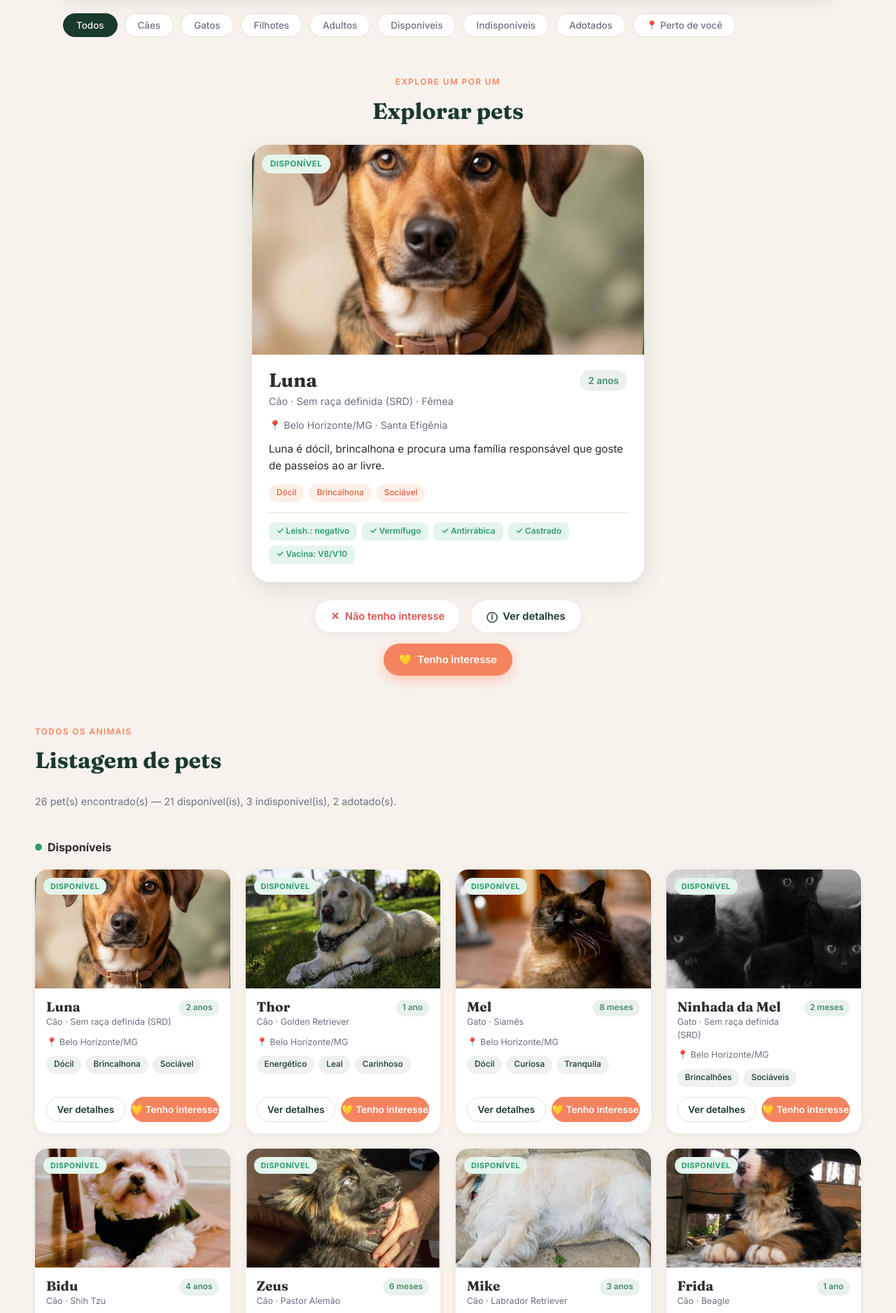
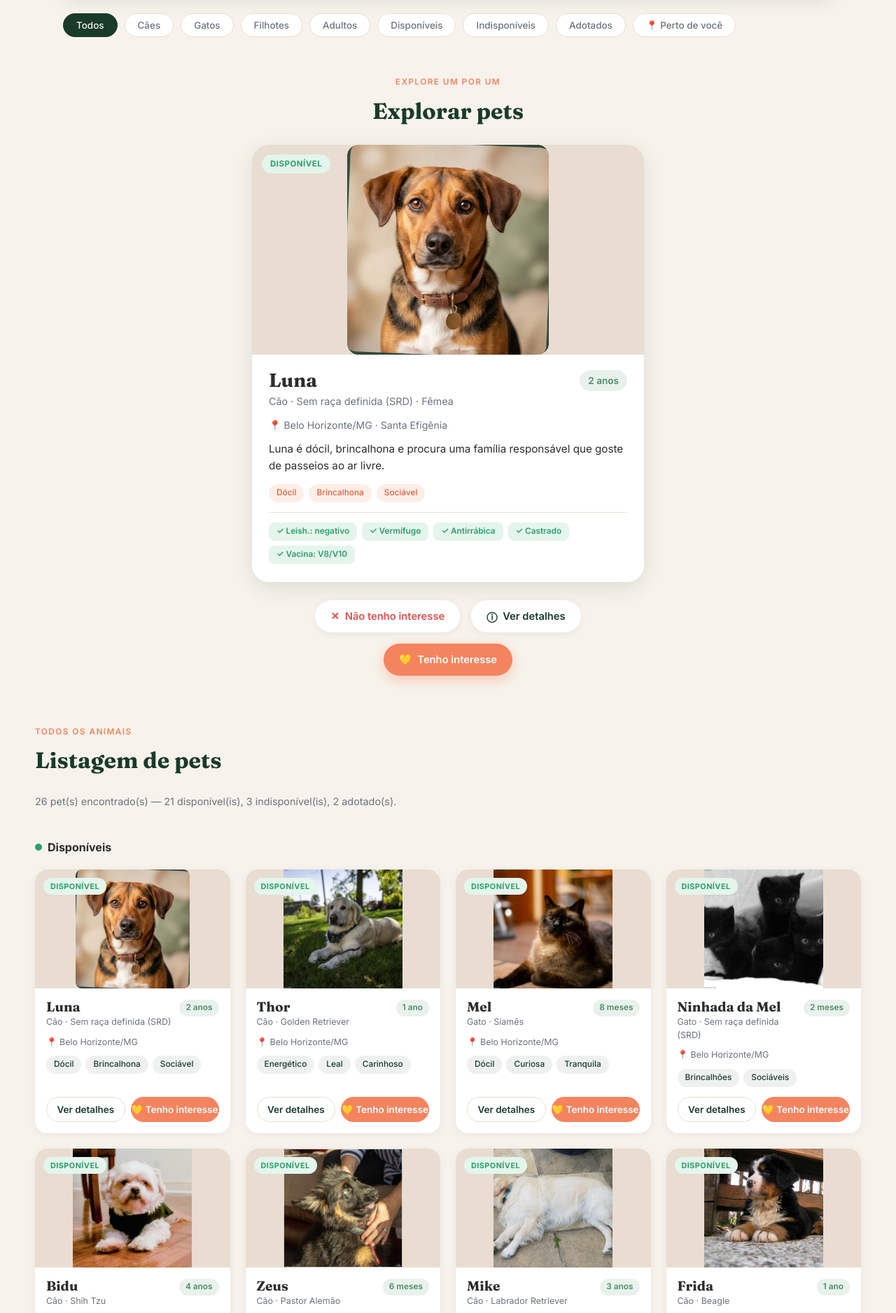
Before and after one commit to HIGOR-AURELIANO/controle-adocao-pets-main, a PHP site: page / in a window 1280 px wide. Shown: the part 1040-2917 px from the top of the page at 70% size. Run offline with PHP 8.4, Linux system fonts and the light colour scheme; data comes from the database, SQL or seed files in the repository.

Commit message:
Show full images in pet cards and detail views
Updated CSS rules for image display in explore cards, pet cards, and modal views from `object-fit: cover` to `object-fit: contain` to ensure images are not cropped. Also, updated cache version for CSS and JS files across multiple HTML pages.

Replit-Commit-Author: Agent
Replit-Commit-Session-Id: ce2cb998-d481-4725-9ad8-6d08629be897
Replit-Commit-Checkpoint-Type: full_checkpoint
Replit-Commit-Event-Id: dbad287e-ec24-4b8e-a428-622221c6204e
Replit-Commit-Screenshot-Url: https://storage.googleapis.com/screenshot-production-us-central1/67434801-ca8e-4e68-8e1f-bd58c85c5dfe/ce2cb998-d481-4725-9ad8-6d08629be897/VQeLsXT
Replit-Helium-Checkpoint-Created: true

```diff
--- a/cadastrar-pet.html
+++ b/cadastrar-pet.html
@@ -7,7 +7,7 @@
   <meta name="description" content="Cadastre um pet ou uma ninhada para adoção no meu4patas.">
   <link rel="icon" type="image/png" href="assets/logo-meu4patas.png?v=logo-final-1">
   <link href="https://fonts.googleapis.com/css2?family=Fraunces:ital,opsz,wght@0,9..144,400;0,9..144,600;0,9..144,700;0,9..144,900;1,9..144,600;1,9..144,700&family=Inter:wght@300;400;500;600;700&display=swap" rel="stylesheet">
-  <link rel="stylesheet" href="css/style.css?v=fix-v9">
+  <link rel="stylesheet" href="css/style.css?v=fix-v10">
 </head>
 <body>
 
@@ -278,6 +278,6 @@
   <!-- ───────────── TOAST ───────────── -->
   <div class="toast" id="toast" role="status" aria-live="polite" hidden></div>
 
-  <script src="js/script.js?v=fix-v9"></script>
+  <script src="js/script.js?v=fix-v10"></script>
 </body>
 </html>
--- a/cadastro.html
+++ b/cadastro.html
@@ -7,7 +7,7 @@
   <meta name="description" content="Cadastre-se no meu4patas para adotar ou doar pets com responsabilidade.">
   <link rel="icon" type="image/png" href="assets/logo-meu4patas.png?v=logo-final-1">
   <link href="https://fonts.googleapis.com/css2?family=Fraunces:ital,opsz,wght@0,9..144,400;0,9..144,600;0,9..144,700;0,9..144,900;1,9..144,600;1,9..144,700&family=Inter:wght@300;400;500;600;700&display=swap" rel="stylesheet">
-  <link rel="stylesheet" href="css/style.css?v=fix-v9">
+  <link rel="stylesheet" href="css/style.css?v=fix-v10">
 </head>
 <body>
 
@@ -218,6 +218,6 @@
   <!-- ───────────── TOAST ───────────── -->
   <div class="toast" id="toast" role="status" aria-live="polite" hidden></div>
 
-  <script src="js/script.js?v=fix-v9"></script>
+  <script src="js/script.js?v=fix-v10"></script>
 </body>
 </html>
--- a/css/style.css
+++ b/css/style.css
@@ -563,7 +563,7 @@ a { color: var(--verde-claro); }
   height: 300px;
   background: var(--bege);
 }
-.explore-card-img img { width: 100%; height: 100%; object-fit: cover; }
+.explore-card-img img { width: 100%; height: 100%; object-fit: contain; }
 .explore-card-status {
   position: absolute;
   top: 14px; left: 14px;
@@ -1348,7 +1348,7 @@ a { color: var(--verde-claro); }
   height: 170px;
   background: var(--bege);
 }
-.pet-card-img img { width: 100%; height: 100%; object-fit: cover; }
+.pet-card-img img { width: 100%; height: 100%; object-fit: contain; }
 .pet-card-badge {
   position: absolute;
   top: 12px; left: 12px;
@@ -1711,7 +1711,7 @@ a { color: var(--verde-claro); }
 .modal-close:hover { transform: scale(1.1); }
 
 .modal-img { position: relative; height: 280px; background: var(--bege); }
-.modal-img img { width: 100%; height: 100%; object-fit: cover; }
+.modal-img img { width: 100%; height: 100%; object-fit: contain; }
 .modal-img .explore-card-status { top: 16px; left: 16px; }
 
 .modal-body { padding: 26px 30px 30px; }
--- a/index.html
+++ b/index.html
@@ -9,7 +9,7 @@
   <link href="https://fonts.googleapis.com/css2?family=Fraunces:ital,opsz,wght@0,9..144,400;0,9..144,600;0,9..144,700;0,9..144,900;1,9..144,600;1,9..144,700&family=Inter:wght@300;400;500;600;700&display=swap" rel="stylesheet">
   <!-- Leaflet (biblioteca open-source de mapa interativo) -->
   <link rel="stylesheet" href="https://unpkg.com/leaflet@1.9.4/dist/leaflet.css">
-  <link rel="stylesheet" href="css/style.css?v=fix-v9">
+  <link rel="stylesheet" href="css/style.css?v=fix-v10">
 </head>
 <body>
 
@@ -265,6 +265,6 @@
   <div class="toast" id="toast" role="status" aria-live="polite" hidden></div>
 
   <script src="https://unpkg.com/leaflet@1.9.4/dist/leaflet.js"></script>
-  <script src="js/script.js?v=fix-v9"></script>
+  <script src="js/script.js?v=fix-v10"></script>
 </body>
 </html>
--- a/login.html
+++ b/login.html
@@ -7,7 +7,7 @@
   <meta name="description" content="Entre na sua conta meu4patas para acompanhar seus interesses e os pets que você cadastrou.">
   <link rel="icon" type="image/png" href="assets/logo-meu4patas.png?v=logo-final-1">
   <link href="https://fonts.googleapis.com/css2?family=Fraunces:ital,opsz,wght@0,9..144,400;0,9..144,600;0,9..144,700;0,9..144,900;1,9..144,600;1,9..144,700&family=Inter:wght@300;400;500;600;700&display=swap" rel="stylesheet">
-  <link rel="stylesheet" href="css/style.css?v=fix-v9">
+  <link rel="stylesheet" href="css/style.css?v=fix-v10">
 </head>
 <body>
 
@@ -130,6 +130,6 @@
   <!-- ───────────── TOAST ───────────── -->
   <div class="toast" id="toast" role="status" aria-live="polite" hidden></div>
 
-  <script src="js/script.js?v=fix-v9"></script>
+  <script src="js/script.js?v=fix-v10"></script>
 </body>
 </html>
--- a/perfil.html
+++ b/perfil.html
@@ -7,7 +7,7 @@
   <meta name="description" content="Sua conta no meu4patas: interesses, pets cadastrados e suas informações.">
   <link rel="icon" type="image/png" href="assets/logo-meu4patas.png?v=logo-final-1">
   <link href="https://fonts.googleapis.com/css2?family=Fraunces:ital,opsz,wght@0,9..144,400;0,9..144,600;0,9..144,700;0,9..144,900;1,9..144,600;1,9..144,700&family=Inter:wght@300;400;500;600;700&display=swap" rel="stylesheet">
-  <link rel="stylesheet" href="css/style.css?v=fix-v9">
+  <link rel="stylesheet" href="css/style.css?v=fix-v10">
 </head>
 <body>
 
@@ -121,6 +121,6 @@
   <!-- ───────────── TOAST ───────────── -->
   <div class="toast" id="toast" role="status" aria-live="polite" hidden></div>
 
-  <script src="js/script.js?v=fix-v9"></script>
+  <script src="js/script.js?v=fix-v10"></script>
 </body>
 </html>
--- a/termos.html
+++ b/termos.html
@@ -7,7 +7,7 @@
   <meta name="description" content="Termo de Adoção Responsável do meu4patas: compromissos do adotante para garantir o bem-estar e a vida digna do animal.">
   <link rel="icon" type="image/png" href="assets/logo-meu4patas.png?v=logo-final-1">
   <link href="https://fonts.googleapis.com/css2?family=Fraunces:ital,opsz,wght@0,9..144,400;0,9..144,600;0,9..144,700;0,9..144,900;1,9..144,600;1,9..144,700&family=Inter:wght@300;400;500;600;700&display=swap" rel="stylesheet">
-  <link rel="stylesheet" href="css/style.css?v=fix-v9">
+  <link rel="stylesheet" href="css/style.css?v=fix-v10">
 </head>
 <body>
 
@@ -163,6 +163,6 @@
   <!-- ───────────── TOAST ───────────── -->
   <div class="toast" id="toast" role="status" aria-live="polite" hidden></div>
 
-  <script src="js/script.js?v=fix-v9"></script>
+  <script src="js/script.js?v=fix-v10"></script>
 </body>
 </html>
```
